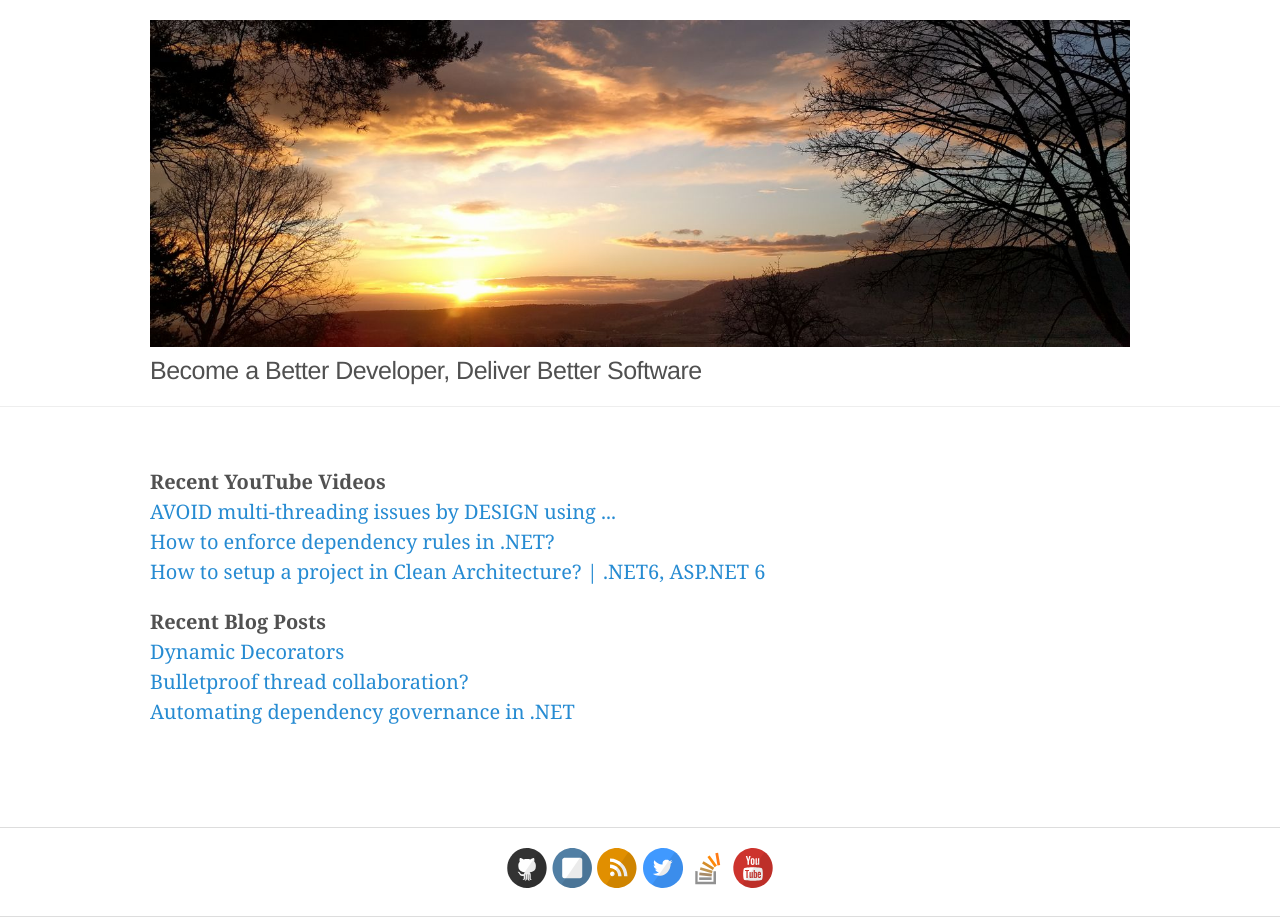
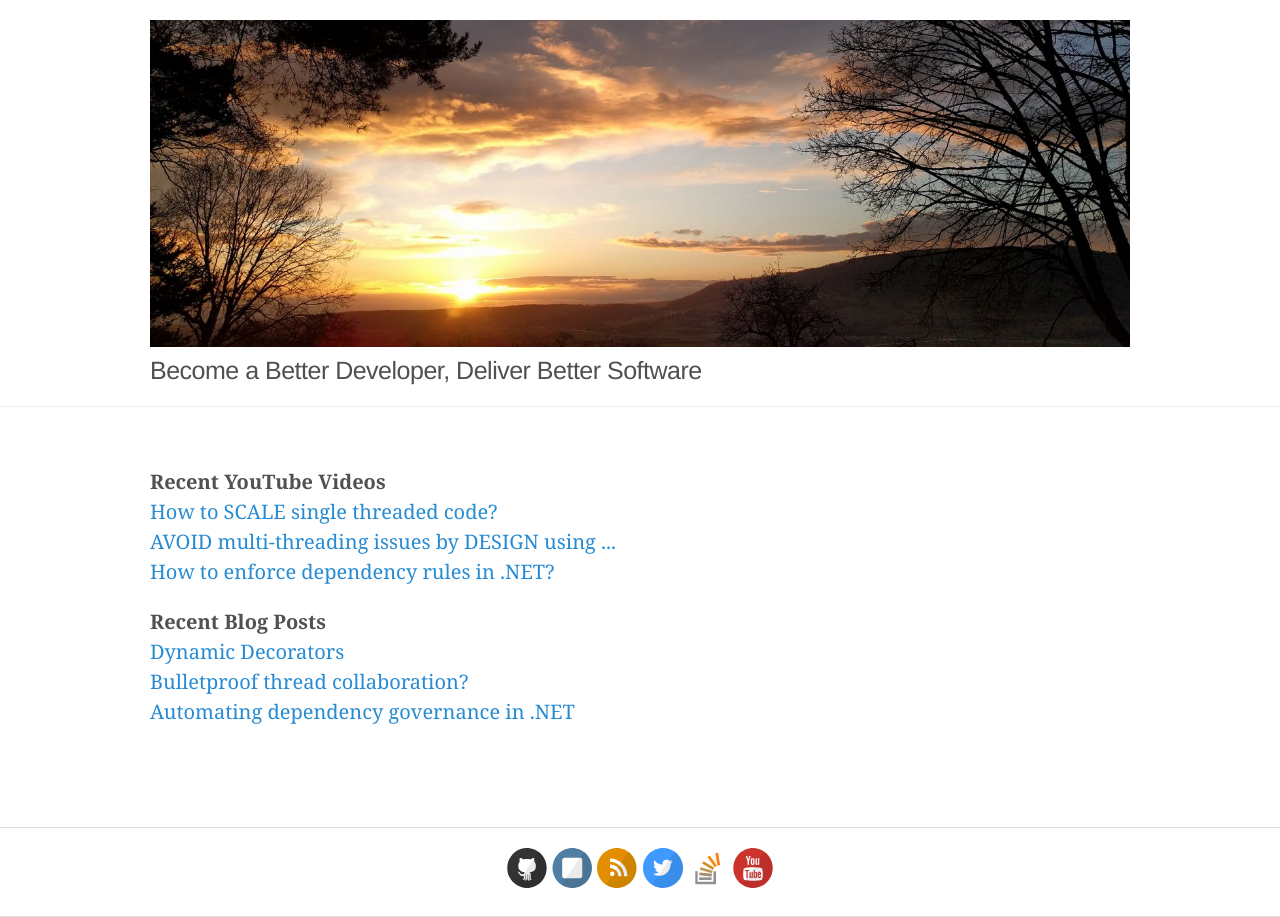
Before and after one commit to plainionist/plainionist.github.io, a Jekyll site: the page built from landing.html, in a window 1280 px wide. Built offline with Jekyll 4.4.1, drawn with Linux system fonts in a browser that asks for light colours.

Commit message:
landing page updated

```diff
--- a/landing.html
+++ b/landing.html
@@ -42,11 +42,11 @@
             <p>
                 <b>Recent YouTube Videos</b>
                 <br/>
+                <a href="https://linktw.in/IKp0Ng">How to SCALE single threaded code?</a>
+                <br/>
                 <a href="https://linktw.in/5PJY6A">AVOID multi-threading issues by DESIGN using ...</a>
                 <br/>
                 <a href="https://linktw.in/O6tFuB">How to enforce dependency rules in .NET?</a>
-                <br/>
-                <a href="https://linktw.in/2ZQ9yN">How to setup a project in Clean Architecture? | .NET6, ASP.NET 6</a>
             </p>
 
             <p>
```
